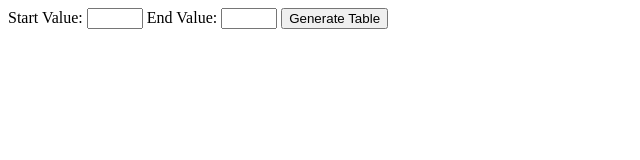
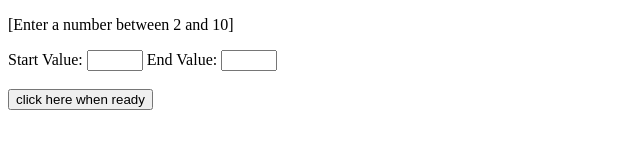
Before and after one commit to theaabilla/-4QFA2_Abilla, a plain HTML site: page index.html in a window 1280 px wide. Shown: the whole page, without its empty margins (0-640 px from the left). Drawn offline with Linux system fonts and the light colour scheme.

Commit message:
Add files via upload

```diff
--- a/index.html
+++ b/index.html
@@ -4,38 +4,55 @@
     <meta charset="UTF-8">
     <meta name="viewport" content="width=device-width, initial-scale=1.0">
     <title>Document</title>
+</head>
+<body>
+    <p>[Enter a number between 2 and 10]</p>
+    <label for="start">Start Value:</label>
+    <input type="number" id="start" min="2" max="10">
+    <label for="end">End Value:</label>
+    <input type="number" id="end" min="2" max="10"><br><br>
+    <button onclick="generateTable()">click here when ready</button><br><br>
+    <div id="table"></div>
 
     <script>
-        function generateTable(){
-            var start = parseInt(document.getElementById("start").value);
-            var end = parseInt(document.getElementById("end").value);
+        function check(start,end)
+        {
+            var start = document.getElementById("start").value;
+            var end = document.getElementById("end").value;
 
-            if(start < 2 || start > 10 || end < 2 || end > 10){
+            if(start < 2 || start > 10 || end < 2 || end > 10)
+            {
                 alert("Please enter numbers between 2 and 10");
+                return false;
+            }
+
+            return true;
+        }
+            function generateTable()
+            {
+            var startval = document.getElementById("start").value;
+            var endval = document.getElementById("end").value;
+            if(!check(startval,endval))
+
+            {
                 return;
             }
 
-        document.getElementById("table").innerHTML = "";
-        var table = "<table border='1'>"
-        for (var i = 1; i <= 10; i++){
-            table += "<tr>";
-
-                for (var j = start; j <= endp; j++){
-                    table += "<td>" + j + "x" + i + "=" + (j*i) + "</td>"
+            document.getElementById("table").innerHTML = "";
+            var table = "<table border='1'>";
+            for (var i = 1; i <= startval; i++)
+            {
+                table += "<tr>";
+                for (var j = 1; j <= endval ; j++)
+                {
+                    table += "<td>" + (j*i) + "</td>";
                 }
                 table += "</tr>";
+            }
+
+            table += "</table>"
+            document.getElementById("table").innerHTML = table;
         }
-        table += "</table>"
-        document.getElementById("table").innerHTML
-    }
     </script>
-</head>
-<body>
-    <label for = "start">Start Value:</label>
-    <input type = "number" id="start" min="2" max="10">
-    <label for = "end">End Value:</label>
-    <input type = "number" id="end" min="2" max="10">
-    <button onclick="generateTable()">Generate Table</button>
-    <div id="table"></div>
 </body>
 </html>
```
